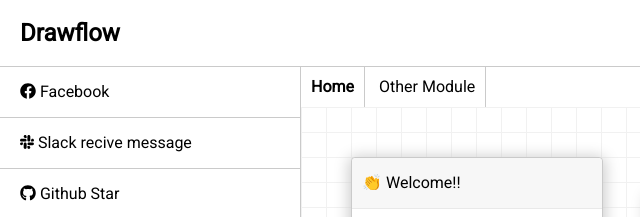
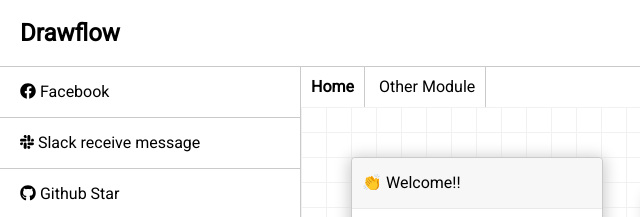
Before and after one commit to jerosoler/Drawflow, a website built with webpack: page docs/index.html in a window 1280 px wide. Shown: the top 217 px of the page, 0-640 px from the left. Built offline with nearby package versions, Linux system fonts and the light colour scheme; a script that the page names is missing.

Commit message:
Fix typo

```diff
--- a/docs/index.html
+++ b/docs/index.html
@@ -29,7 +29,7 @@
         <i class="fab fa-facebook"></i><span> Facebook</span>
       </div>
       <div class="drag-drawflow" draggable="true" ondragstart="drag(event)" data-node="slack">
-        <i class="fab fa-slack"></i><span> Slack recive message</span>
+        <i class="fab fa-slack"></i><span> Slack receive message</span>
       </div>
       <div class="drag-drawflow" draggable="true" ondragstart="drag(event)" data-node="github">
         <i class="fab fa-github"></i><span> Github Star</span>
```
